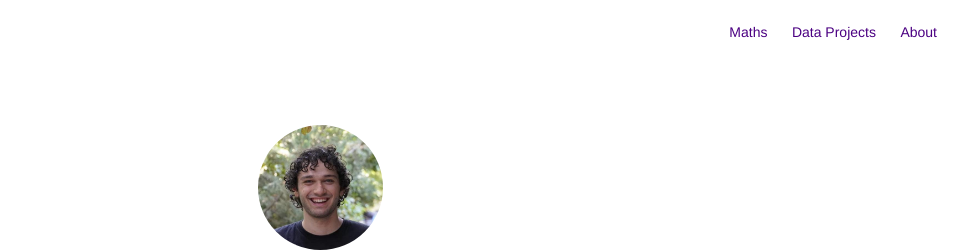
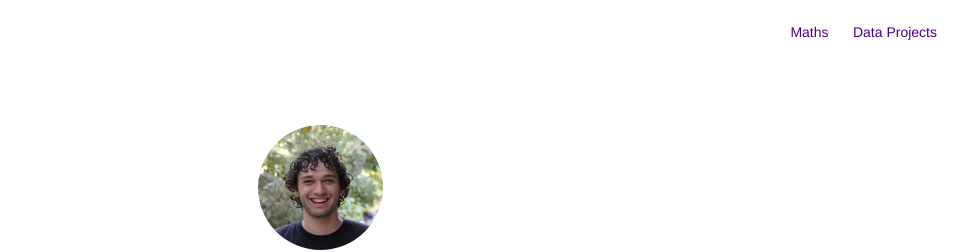
Before and after one commit to dodoturkoz/dodoturkoz.github.io, a Jekyll site: the page built from index.html, in a window 1280 px wide. Shown: the top 252 px of the page, without its empty margins (320-1280 px from the left). Built offline with Jekyll 4.4.1, drawn with Linux system fonts in a browser that asks for light colours; nearby versions of some CDN libraries.

Commit message:
without_about

```diff
--- a/_includes/nav.html
+++ b/_includes/nav.html
@@ -22,13 +22,13 @@
         {% endif %}
         {% endif %}
 
-        {% if site.about == true %}
+        <!-- {% if site.about == true %}
         {% if page.title != "About" %}
         <li class="item">
             <a class="link" href="{{ site.url }}/about">About</a>
         </li>
         {% endif %}
-        {% endif %}
+        {% endif %} -->
 
         {% if site.resume == true %}
         <li class="item">
```
